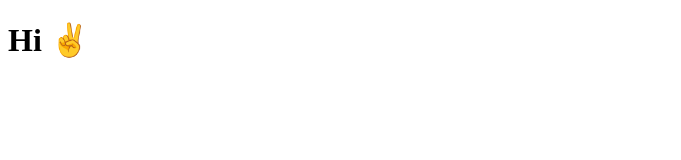
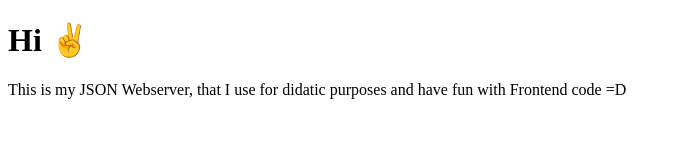
Before and after one commit to gabriellukke/json-server, a website: page public/index.html in a window 1280 px wide. Shown: the whole page, without its empty margins (0-681 px from the left). Drawn offline with Linux system fonts and the light colour scheme.

Commit message:
Page description

```diff
--- a/public/index.html
+++ b/public/index.html
@@ -9,6 +9,9 @@
 <body>
   <main>
     <h1>Hi ✌️</h1>
+    <section>
+      This is my JSON Webserver, that I use for didatic purposes and have fun with Frontend code =D
+    </section>
   </main>
 </body>
 </html>
```
